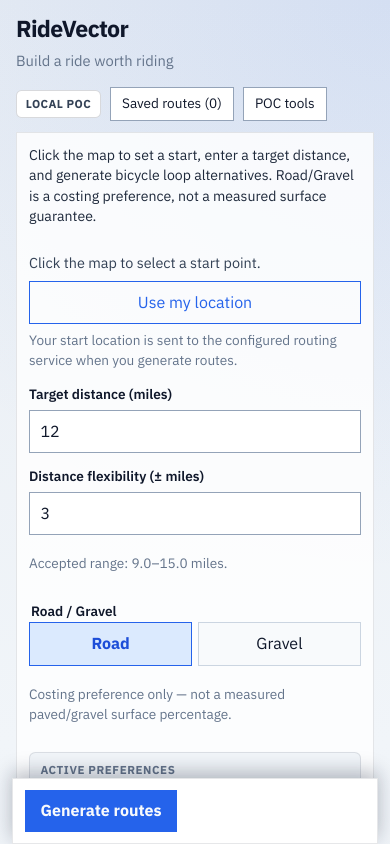
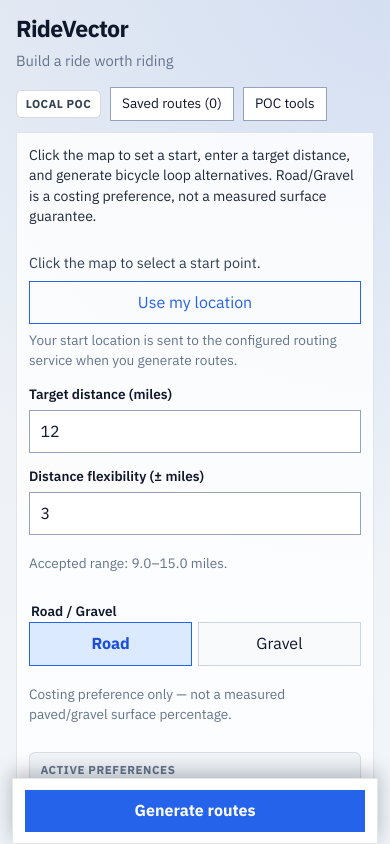
Before and after one commit to jmondragontech2023/RideVector, a React (Vite) app in the folder apps/web/: page / in a window 390 px wide. Shown: the top 844 px of the page. Built offline with nearby package versions, Linux system fonts and the light colour scheme; grey boxes are pictures that could not be loaded.

Commit message:
Polish mobile sticky actions and ignore local screenshot artifacts.
Make primary Generate/Save/Export actions full-width on narrow viewports
and keep .artifacts/ out of version control.

```diff
--- a/apps/web/src/styles.css
+++ b/apps/web/src/styles.css
@@ -1604,6 +1604,15 @@
   .segmented-control .segment {
     min-height: 2.75rem;
   }
+
+  .plan-sticky-actions .primary-action,
+  .results-sticky-actions .primary-action {
+    flex: 1 1 100%;
+  }
+
+  .results-sticky-actions .secondary {
+    flex: 1 1 auto;
+  }
 }
 
 @media (min-width: 1600px) {
```
Also changed, not shown: 1 other file (tests, documents, lock files or other folders).
